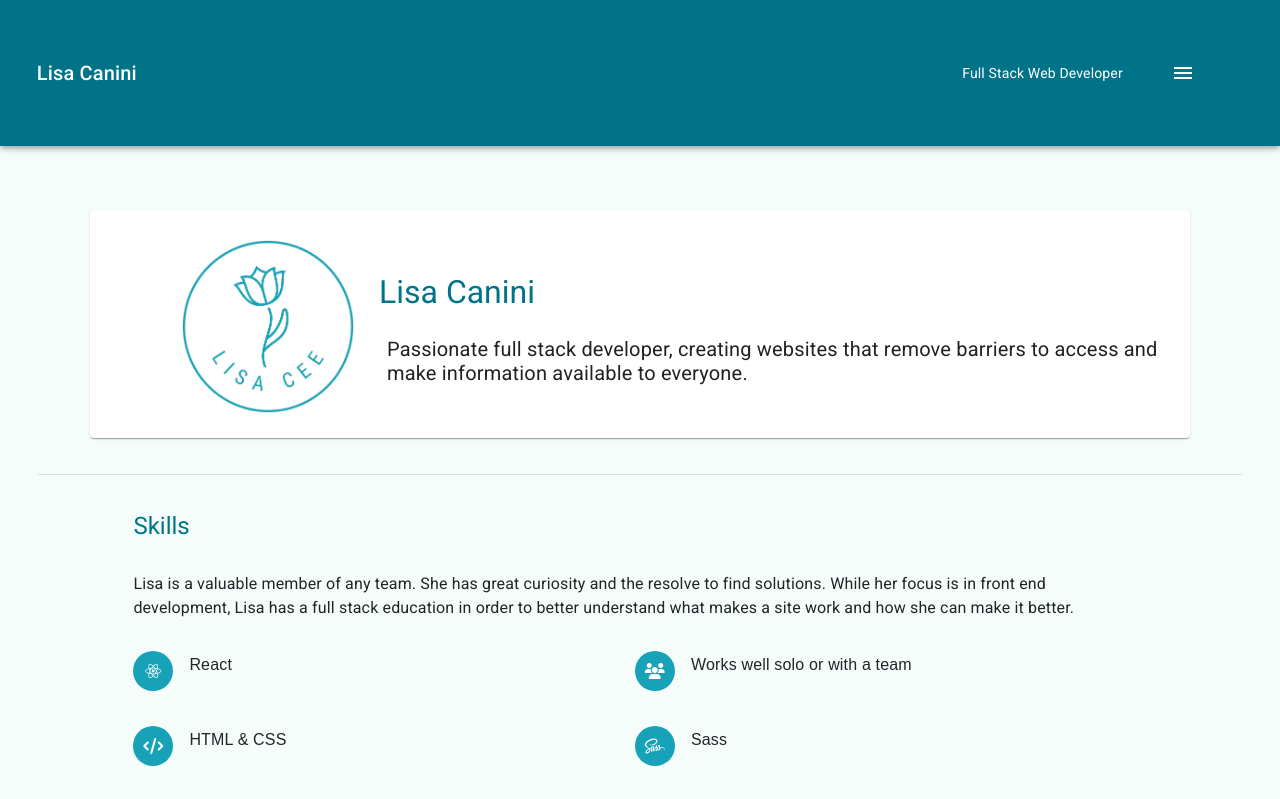
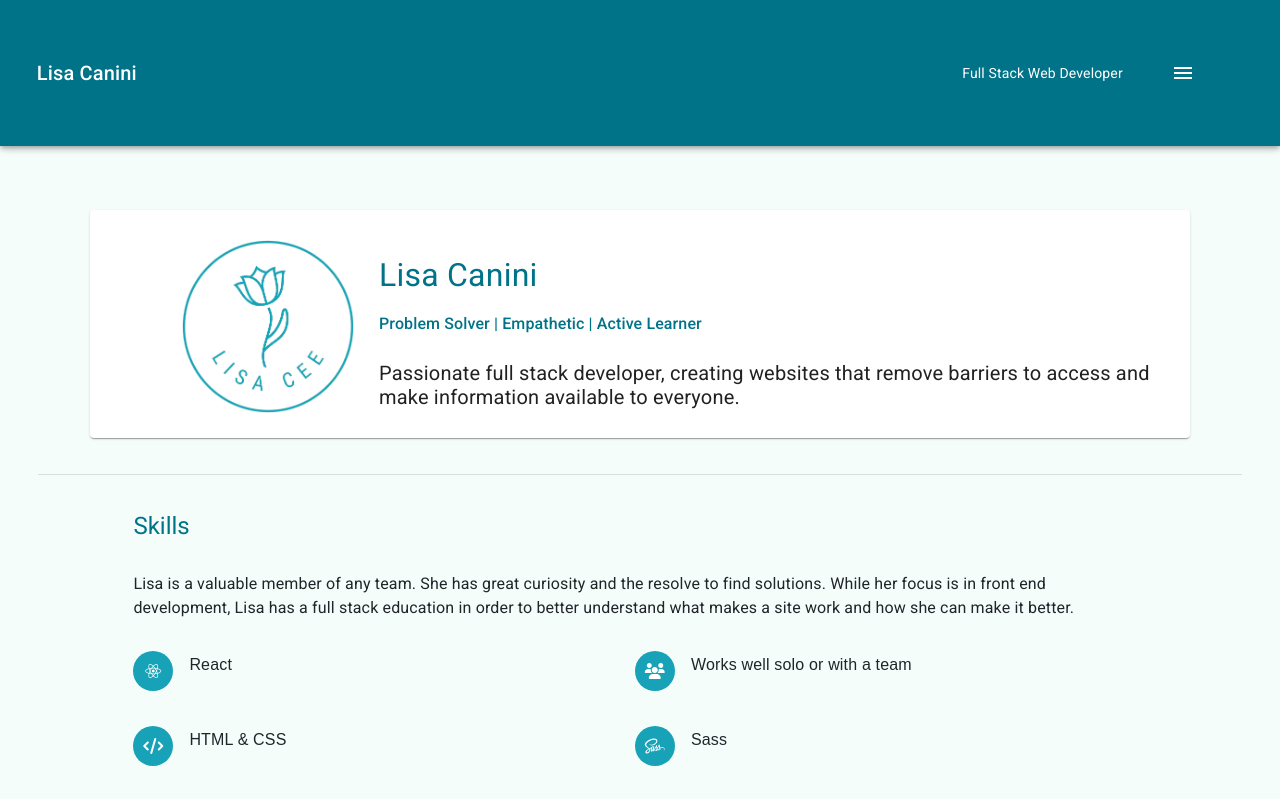
Before and after one commit to LisaCee/lisacee.github.io, a React (Create React App) app: page / in a window 1280 px wide. Shown: the top 799 px of the page. Built offline with nearby package versions, Linux system fonts and the light colour scheme.

Commit message:
added skills in intro

```diff
--- a/package.json
+++ b/package.json
@@ -19,8 +19,8 @@
     "build": "react-scripts build",
     "test": "react-scripts test",
     "eject": "react-scripts eject",
-    "predeploy": "npm run build",
-    "deploy": "gh-pages -b master -d"
+    "predeploy": "yarn run build",
+    "deploy": "gh-pages -b master -d build"
   },
   "eslintConfig": {
     "extends": "react-app"
--- a/src/Components/Intro.jsx
+++ b/src/Components/Intro.jsx
@@ -19,9 +19,9 @@ export default function Intro() {
   return (
     <div>
       <Paper className={classes.root} id='intro'>
-        <Grid container spacing={3}>
+        <Grid container spacing={3} justify='center'>
           <Grid item xs={12} sm={4} md={3}>
-            <img src={Logo} alt='logo' id='logo' justify='center' />
+            <img src={Logo} alt='logo' id='logo' />
           </Grid>
           <Grid
             item
@@ -31,8 +31,16 @@ export default function Intro() {
             alignContent='center'
             justify='baseline'
           >
-            <Typography variant='h5' component='h3' align='left' id='headline'>
+            <Typography component='h6' variant='h4' align='left' id='headline'>
               Lisa Canini
+            </Typography>
+            <Typography
+              variant='h6'
+              component='body1'
+              align='left'
+              id='introSkills'
+            >
+              Problem Solver | Empathetic | Active Learner{' '}
             </Typography>
             <Typography component='p' align='left' id='body'>
               Passionate full stack developer, creating websites that remove
--- a/src/styles/intro.css
+++ b/src/styles/intro.css
@@ -6,8 +6,8 @@
 }
 
 #intro p {
-  padding: 1%;
   line-height: 1.5rem;
+  margin-top: 3%;
 }
 
 img#logo {
@@ -20,6 +20,11 @@ img#logo {
   color: #007388;
 }
 
+#introSkills {
+  color: #007388;
+  font-size: 1rem;
+}
+
 .dividerMargin {
   margin: 35px 0 !important;
 }
@@ -29,7 +34,7 @@ img#logo {
     max-width: 96%;
   }
   #headline {
-    margin-top: 6%;
+    margin-top: 2%;
   }
   img#logo {
     width: 90%;
--- a/src/styles/intro.scss
+++ b/src/styles/intro.scss
@@ -7,8 +7,8 @@
   max-width: 345px;
 
   p {
-    padding: 1%;
     line-height: 1.5rem;
+    margin-top: 3%;
   }
 }
 img#logo {
@@ -19,7 +19,10 @@ img#logo {
   margin-bottom: 5%;
   color: $primaryDark;
 }
-
+#introSkills {
+  color: $primaryDark;
+  font-size: 1rem;
+}
 .dividerMargin {
   margin: 35px 0 !important;
 }
@@ -29,7 +32,7 @@ img#logo {
     max-width: 96%;
   }
   #headline {
-    margin-top: 6%;
+    margin-top: 2%;
   }
   img#logo {
     width: 90%;
```
Also changed, not shown: 1 other file (tests, documents, lock files or other folders).
